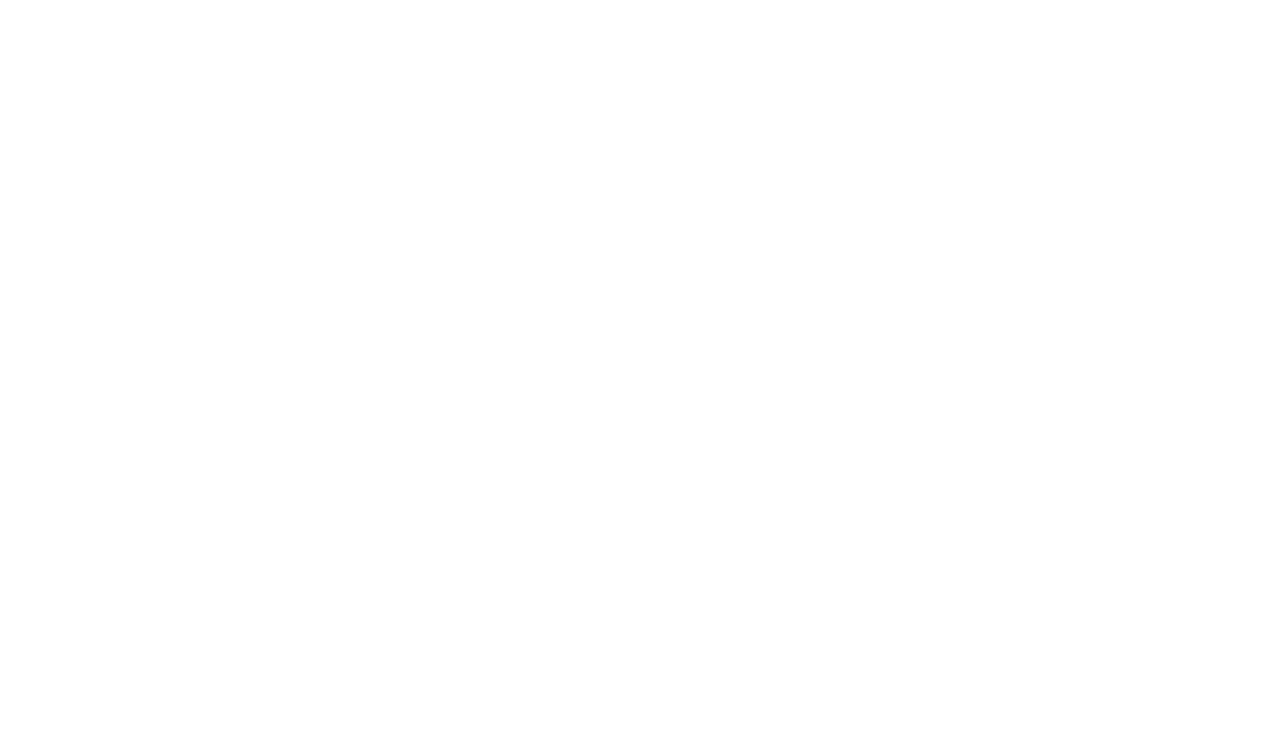
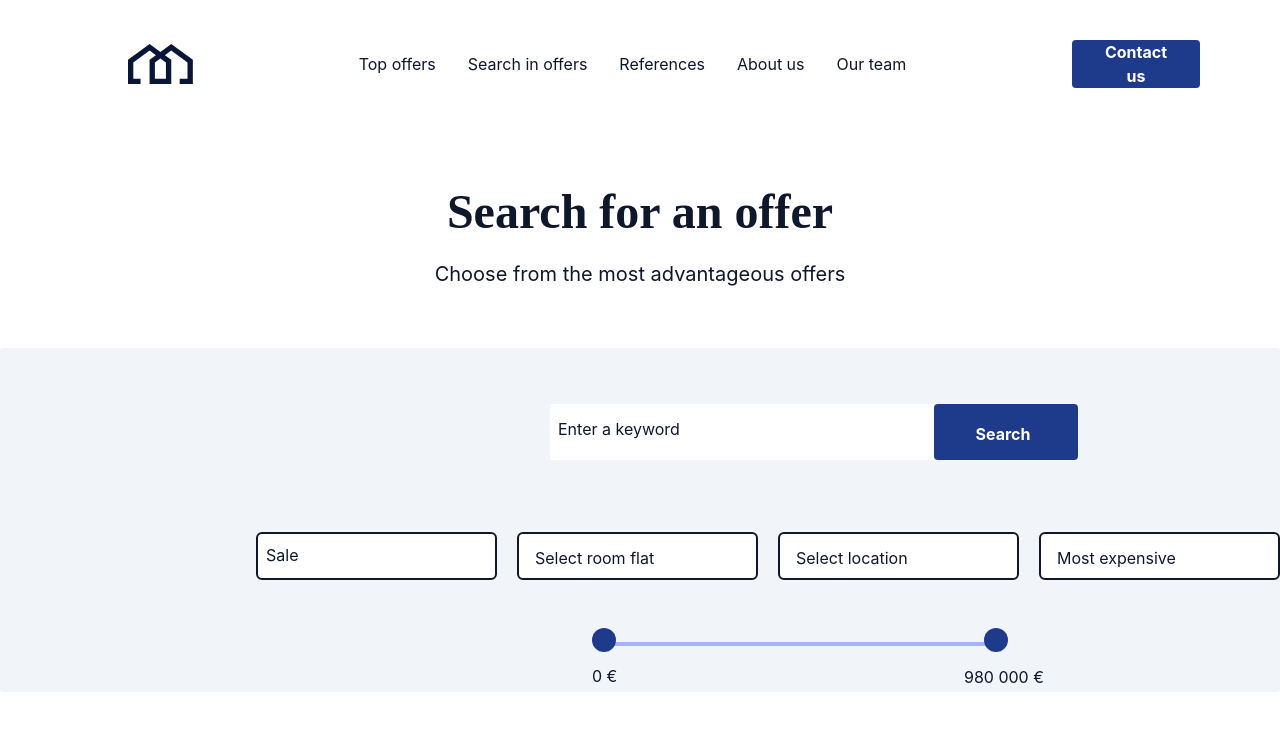
Before and after one commit to altinmusahu/EJ_RealEstate, a React (Create React App) app: page /searchInOffers in a window 1280 px wide. Before the commit this address had no page. Shown: the top 730 px of the page. Built offline with nearby package versions, Linux system fonts and the light colour scheme.

Commit message:
searchInOffers page in navbar added

```diff
--- a/src/App.js
+++ b/src/App.js
@@ -5,6 +5,7 @@
 import Offers from "./components/pages/offers";
 import About from "./components/pages/about";
 import Footer from "./components/footer/footer";
+import SearchInOffers from "./components/header/searchInOffers";
 
 
 function App() {
@@ -41,6 +42,12 @@
           <Route path="/" element={<Footer />} />
         </Routes>
       </BrowserRouter>
+
+      <BrowserRouter>
+        <Routes>
+          <Route path="/searchInOffers" element={<SearchInOffers />} />
+        </Routes>
+      </BrowserRouter>
     </main>
     <footer>
 
--- a/src/components/header/index.js
+++ b/src/components/header/index.js
@@ -23,7 +23,7 @@
         </div>
         <div className="flex items-center">
             <NavLink to='/' className="text-slate-900 text-base font-normal font-['Open Sans'] leading-9 mx-4">Top offers</NavLink>
-            <NavLink className="text-slate-900 text-base font-normal font-['Open Sans'] leading-9 mx-4">Search in offers</NavLink>
+            <NavLink to='/searchInOffers' className="text-slate-900 text-base font-normal font-['Open Sans'] leading-9 mx-4">Search in offers</NavLink>
             <NavLink className="text-slate-900 text-base font-normal font-['Open Sans'] leading-9 mx-4">References</NavLink>
             <NavLink className="text-slate-900 text-base font-normal font-['Open Sans'] leading-9 mx-4">About us</NavLink>
             <NavLink className="text-slate-900 text-base font-normal font-['Open Sans'] leading-9 mx-4">Our team</NavLink>
--- /dev/null
+++ b/src/components/header/searchInOffers.js
@@ -0,0 +1,101 @@
+import React, { useEffect, useState, useRef } from "react";
+import { Link, NavLink } from 'react-router-dom';
+
+
+const SearchInOffers = () => {
+
+  return (
+
+    <div className="w-full h-full">
+        <div className="flex items-center p-10 mx-10 justify-between">
+            <div className="flex items-center">
+                <svg
+                xmlns="http://www.w3.org/2000/svg"
+                width="65"
+                height="40"
+                viewBox="0 0 65 40"
+                fill="none"
+                className="ml-12"
+                >
+                <path
+                    d="M43.2072 0L32.4211 7.88354L21.626 0L0 15.794V40H12.551V34.6876H5.31243V18.4994L21.626 6.58455L27.9059 11.1713L21.5722 15.794V40H30.1008H36.6853H43.252V15.794L36.9183 11.1713L43.1982 6.58455L59.5118 18.4994V34.6876H51.6909V40H64.8421V15.794L43.2072 0ZM37.9395 18.4994V34.6876H36.6943H30.1097H26.8936V18.4994L32.4121 14.4681L37.9395 18.4994Z"
+                    fill="#091638"
+                ></path>
+                </svg>
+
+            </div>
+            <div className="flex items-center">
+                <NavLink to='/' className="text-slate-900 text-base font-normal font-['Open Sans'] leading-9 mx-4">Top offers</NavLink>
+                <NavLink to='' className="text-slate-900 text-base font-normal font-['Open Sans'] leading-9 mx-4">Search in offers</NavLink>
+                <NavLink className="text-slate-900 text-base font-normal font-['Open Sans'] leading-9 mx-4">References</NavLink>
+                <NavLink className="text-slate-900 text-base font-normal font-['Open Sans'] leading-9 mx-4">About us</NavLink>
+                <NavLink className="text-slate-900 text-base font-normal font-['Open Sans'] leading-9 mx-4">Our team</NavLink>
+
+            </div>
+            <div className="flex items-center gap-5">
+            <div className="w-32 h-12 px-6 py-3 bg-blue-900 rounded justify-start items-center gap-2.5 inline-flex">
+            <div className="text-center text-white text-base font-bold font-['Open Sans']">Contact us</div>
+            </div>
+            </div>
+
+        </div>
+
+        <div className="w-full h-16 text-center text-slate-900 text-5xl font-bold font-['Merriweather'] leading-10 mx-auto mt-16">Search for an offer </div>
+        <div className="w-full h-11 text-center text-slate-900 text-xl font-normal font-['Open Sans'] leading-9">Choose from the most advantageous offers</div>
+
+        <div className="w-full h-90 bg-slate-100 rounded mt-12">
+            <div className="w-96 h-14 relative">
+                <div className="w-96 h-14 left-[330px] top-14 absolute">
+                <div className="w-36 h-14 left-[604px] top-0 absolute bg-blue-900 rounded" />
+                <div className="w-14 h-6 left-[645px] top-[17.93px] absolute text-center text-white text-base font-bold font-['Open Sans']">Search</div>
+                <div className="w-4 h-4 left-[418px] top-[21.09px] absolute"></div>
+                </div>
+                <div className="w-96 h-14 left-[550px] top-14 absolute text-slate-900 bg-white text-base font-normal font-['Open Sans'] leading-relaxed pt-3 pl-2">Enter a keyword</div>
+             </div>
+
+             <div className="flex space-x-5 ml-44">
+                <div className="w-64 h-12 relative bg-white border-2 border-slate-900 mt-32 ml-20 rounded-md">
+                    <div className="relative p-2 text-slate-900 text-base font-normal font-['Open Sans'] leading-relaxed">Sale</div>
+                 </div>
+
+                 <div className="w-64 h-12 relative bg-white border-2 border-slate-900 mt-32 rounded-md">
+                    <div className="left-[16px] top-[11px] absolute text-slate-900 text-base font-normal font-['Open Sans'] leading-relaxed">Select room flat</div>
+                </div>
+
+                <div className="w-64 h-12 relative bg-white border-2 border-slate-900 mt-32 rounded-md">
+                    <div className="left-[16px] top-[11px] absolute text-slate-900 text-base font-normal font-['Open Sans'] leading-relaxed">Select location</div>
+                </div>
+
+                <div className="w-64 h-12 relative  bg-white border-2 border-slate-900 mt-32 rounded-md">
+                    <div className="left-[16px] top-[11px] absolute text-slate-900 text-base font-normal font-['Open Sans'] leading-relaxed">Most expensive</div>
+                </div>
+
+
+
+
+
+            </div>
+
+
+            <div className="w-92 h-16 relative ml-96 mt-12">
+  <div className="left-52 top-[30px] absolute text-slate-900 text-base font-normal font-['Open Sans'] leading-9">0 €</div>
+  <div className="left-[580px] top-[31px] absolute text-slate-900 text-base font-normal font-['Open Sans'] leading-9">980 000 €</div>
+  <div className="w-96 h-1 left-[220px] top-[14px] absolute bg-indigo-300 rounded-3xl" />
+  <div className="w-6 h-6 left-52 top-0 absolute bg-blue-900 rounded-full" />
+  <div className="w-6 h-6 left-[600px] top-0 absolute bg-blue-900 rounded-full" />
+</div>
+
+        </div>
+
+
+
+
+
+
+    </div>
+
+
+  );
+};
+
+export default SearchInOffers;
```
